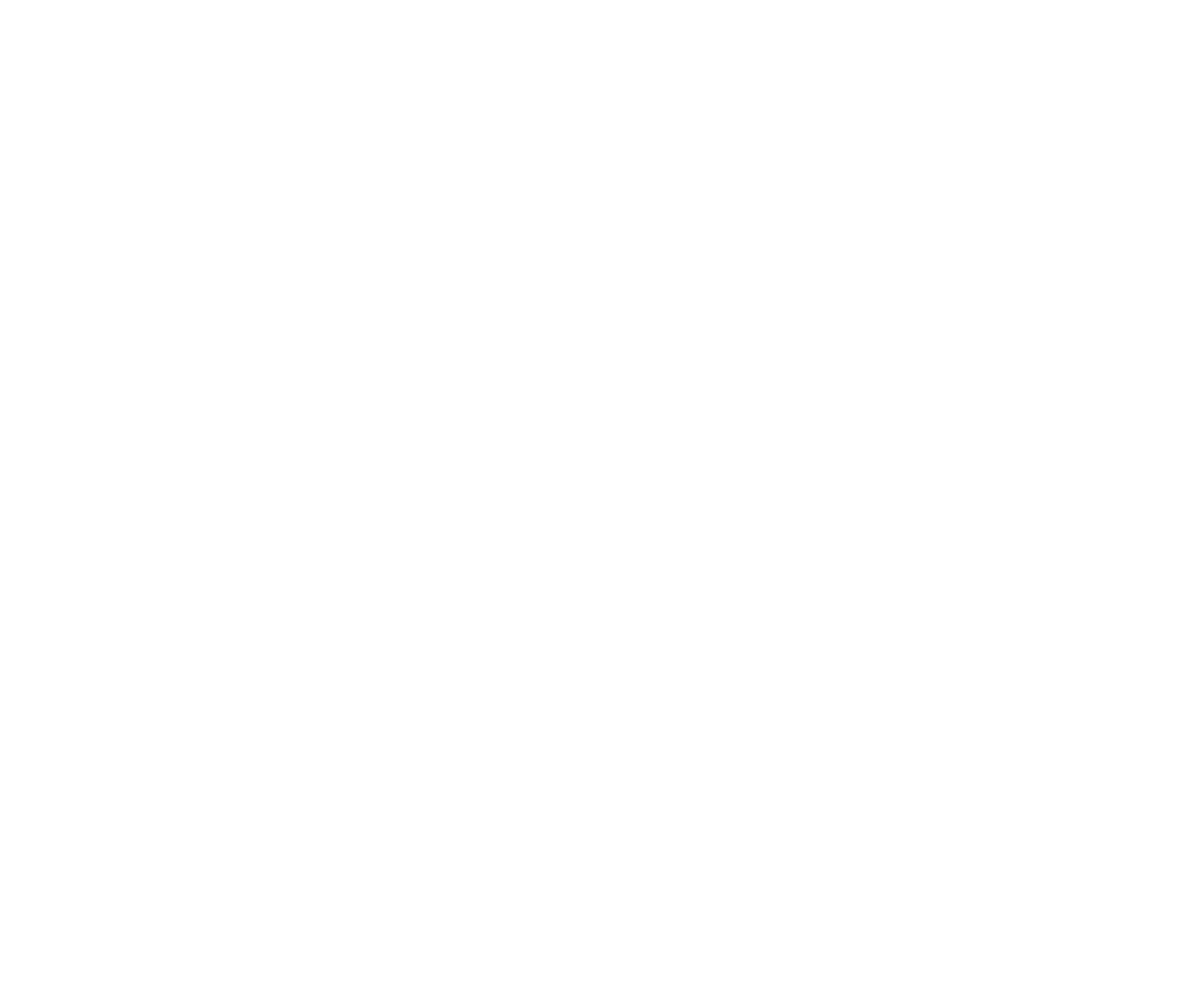
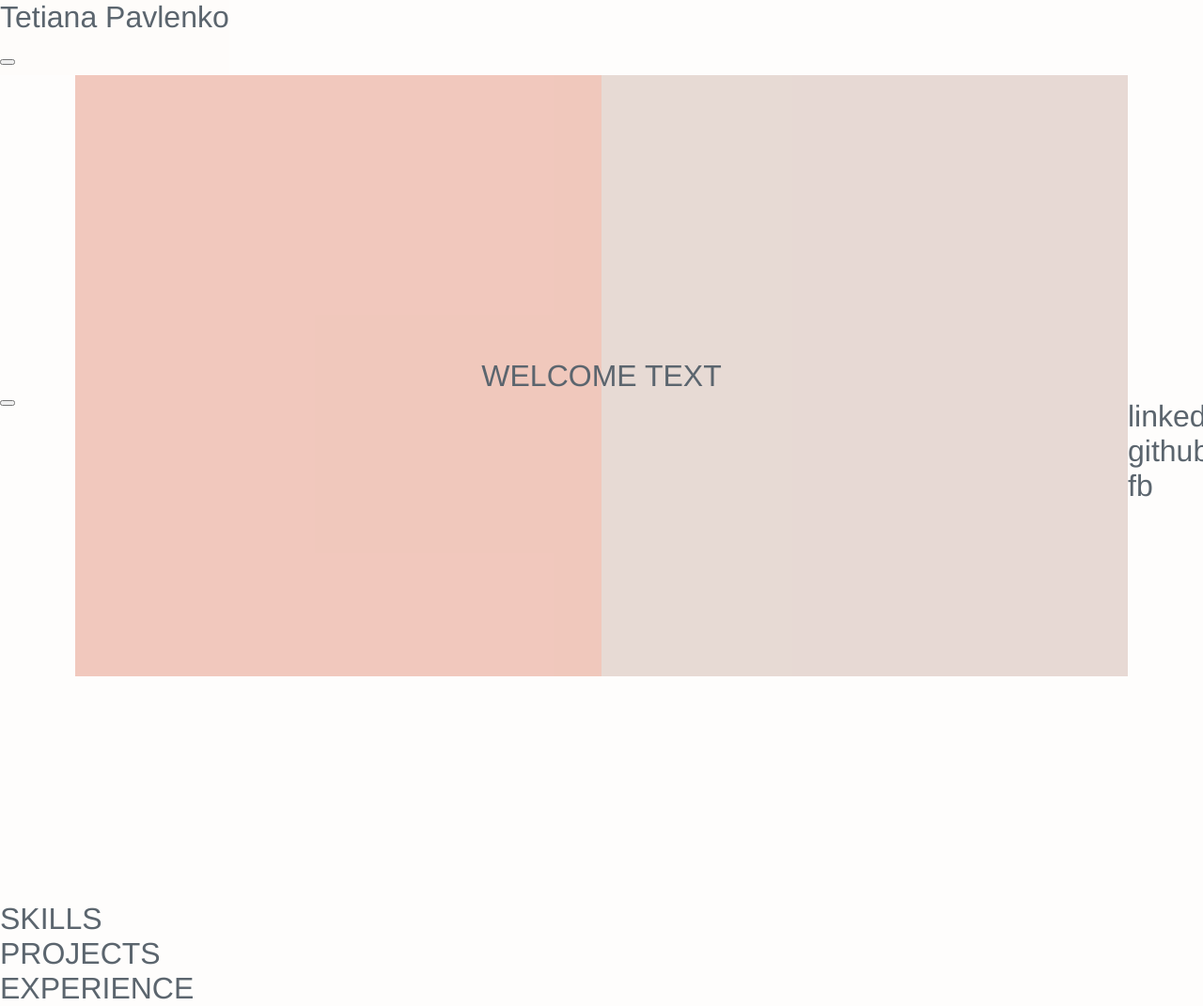
Before and after one commit to tetianapavlenko19/portfolio, a website: page index.html in a window 1280 px wide. Shown: the whole page at 94% size. Before the commit the page ends 800 px from the top, so only its background shows below. Drawn offline with Linux system fonts and the light colour scheme.

Commit message:
hero-block

```diff
--- a/gulpfile.js
+++ b/gulpfile.js
@@ -7,7 +7,7 @@ var sass = require('gulp-sass');
 sass.compiler = require('node-sass');
 
 gulp.task('sass', function () {
-  return gulp.src('./sass/**/*.scss')
+  return gulp.src('./sass/style.scss')
     .pipe(sass().on('error', sass.logError))
     .pipe(gulp.dest('./css'));
 });
--- a/index.html
+++ b/index.html
@@ -1,13 +1,48 @@
 <!DOCTYPE html>
 <html>
+
 <head>
     <title>Portfolio Markup Developer</title>
-        <meta charset = "utf-8">
+    <meta charset="utf-8">
     <link rel="stylesheet" href="css/style.css">
 </head>
+
 <body>
     <div class="wrapper">
+        <header>
+            <h1>Tetiana Pavlenko</h1>
+            <button></button>
+        </header>
+        <nav class="menu">
+            <button class="btn-burger"></button>
+        </nav>
+        <ul class="links">
+            <li><a href="#"></a>linkedin</li>
+            <li><a href="#"></a>github</li>
+            <li><a href="#"></a>fb</li>
+        </ul>
+        <section class="hero">
+            <div class="hero-text">
+                <strong class="welcome">WELCOME TEXT</strong>
+                <div class="info">
+                    <span>since 2020</span>
+                    <strong>Markup Developer</strong>
+                    <p>Strong professional focus to Front-end engineering</p>
+                </div>
+        </section>
+    </div>
+    <section class="parallax"></section>
+    <section class="">
+        <h2 class="title">SKILLS</h2>
+    </section>
+    <section class="">
+        <h2 class="title">PROJECTS</h2>
+    </section>
+    <section class="">
+        <h2 class="title">EXPERIENCE</h2>
+    </section>
 
     </div>
 </body>
+
 </html>
--- /dev/null
+++ b/sass/reset.scss
@@ -0,0 +1,51 @@
+/* http://meyerweb.com/eric/tools/css/reset/
+   v2.0 | 20110126
+   License: none (public domain)
+*/
+
+html, body, div, span, applet, object, iframe,
+h1, h2, h3, h4, h5, h6, p, blockquote, pre,
+a, abbr, acronym, address, big, cite, code,
+del, dfn, em, img, ins, kbd, q, s, samp,
+small, strike, strong, sub, sup, tt, var,
+b, u, i, center,
+dl, dt, dd, ol, ul, li,
+fieldset, form, label, legend,
+table, caption, tbody, tfoot, thead, tr, th, td,
+article, aside, canvas, details, embed,
+figure, figcaption, footer, header, hgroup,
+menu, nav, output, ruby, section, summary,
+time, mark, audio, video {
+	margin: 0;
+	padding: 0;
+	border: 0;
+	font-size: 100%;
+	font: inherit;
+	vertical-align: baseline;
+}
+/* HTML5 display-role reset for older browsers */
+article, aside, details, figcaption, figure,
+footer, header, hgroup, menu, nav, section {
+	display: block;
+}
+body {
+	line-height: 1;
+}
+ol, ul {
+	list-style: none;
+}
+blockquote, q {
+	quotes: none;
+}
+blockquote:before, blockquote:after,
+q:before, q:after {
+	content: '';
+	content: none;
+}
+table {
+	border-collapse: collapse;
+	border-spacing: 0;
+}
+a {
+	text-decoration: none;
+  }
--- a/sass/style.scss
+++ b/sass/style.scss
@@ -1,7 +1,79 @@
-$font-stack:    Helvetica, sans-serif;
-$primary-color: #333;
+@import "variables", "reset";
 
 body {
-  font: 100% $font-stack;
-  color: $primary-color;
+  font: $font-stack;
+  color: $main-text;
+  background-color: $bg-color;
 }
+.wrapper {
+  padding: $gap;
+  min-height: 100vh;
+}
+header {
+  height: $gap;
+  position: fixed;
+  background-color: $bg-color;
+  top: 0;
+  left: 0;
+}
+.menu {
+  width: $gap;
+  position: fixed;
+  top: 50%;
+  left: 0;
+  transition: translateY(50%);
+}
+.links {
+  width: $gap;
+  position: fixed;
+  right: 0;
+  height: 100vh;
+  display: flex;
+  flex-direction: column;
+  justify-content: center;
+}
+.btn-burger {
+}
+.hero {
+  width: 100%;
+  background-color: $primary-color;
+  height: calc(100vh - 160px);
+  margin: 0 0 $gap;
+  position: relative;
+  display: flex;
+  justify-content: center;
+  align-items: center;
+  &:before {
+    content: "";
+    width: 50%;
+    height: calc(100vh - 160px);
+    background-color: $box-color;
+    position: absolute;
+    right: 0;
+    top: 0;
+    z-index: 0;
+  }
+  &-text {
+    position: relative;
+    z-index: 10;
+  }
+  .info {
+    opacity: 0;
+    display: none;
+  }
+  &:hover {
+    &:before {
+      opacity: 0;
+      transform: translateY(100%);
+      transition: opacity 2s, transform 2s;
+    }
+    .info {
+      display: block;
+      opacity: 1;
+    }
+    .welcome {
+      opacity: 0;
+      display: none;
+    }
+  }
+}
--- /dev/null
+++ b/sass/variables.scss
@@ -0,0 +1,16 @@
+$font-stack: 32px Helvetica, sans-serif;
+$gap: 80px;
+$primary-color: #df856c70;
+$brand-color: #d1030d;
+$bg-color:#fdf8f538;
+$box-color:#e6dcd7e1;
+$main-text: #5b656e;
+$icon-color: #8d949c;
+
+
+// Light-theme:
+// $primary-color: #cebbb4;
+// $brand-color: #d1030d;
+// $bg-color:#ece8e5;
+// $main-text: #5b656e;
+// $icon-color: #8d949c;
```
Also changed, not shown: css/style.css. Lines whose indentation alone changed are shown as unchanged.
